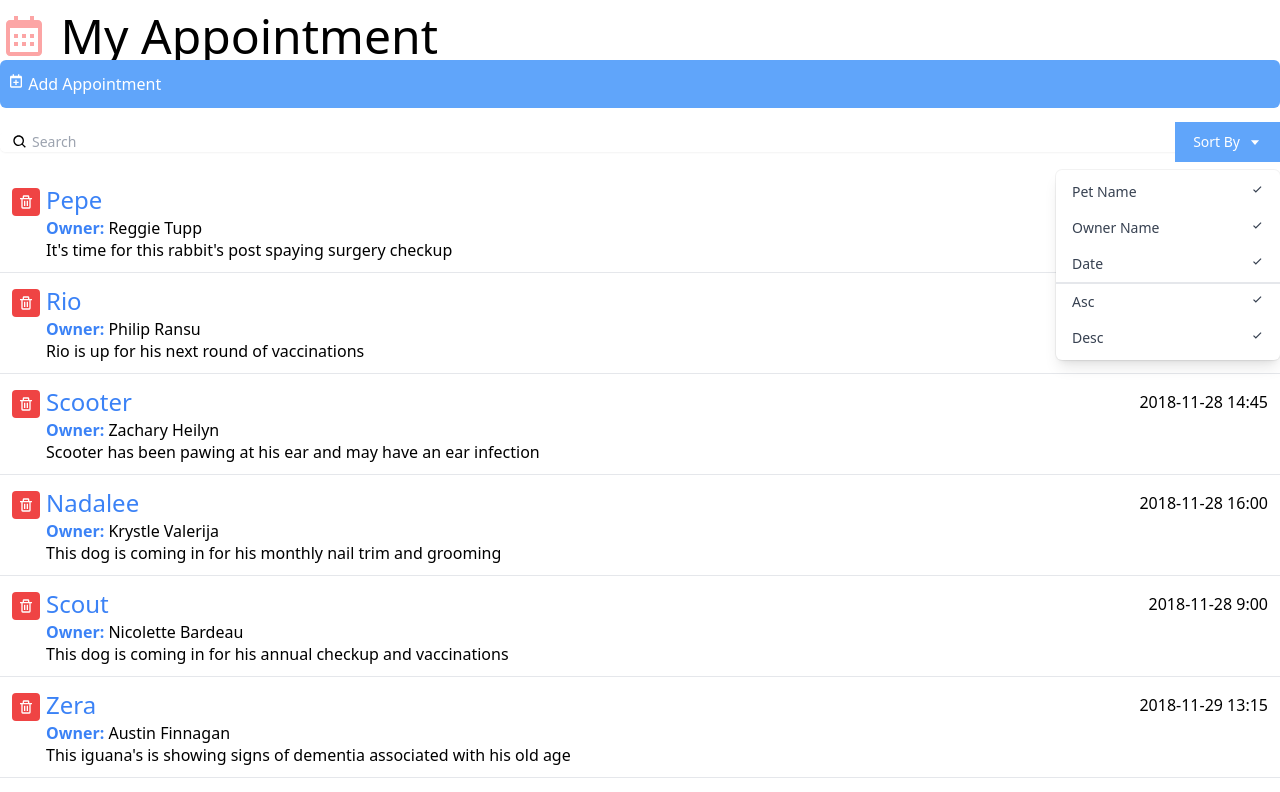
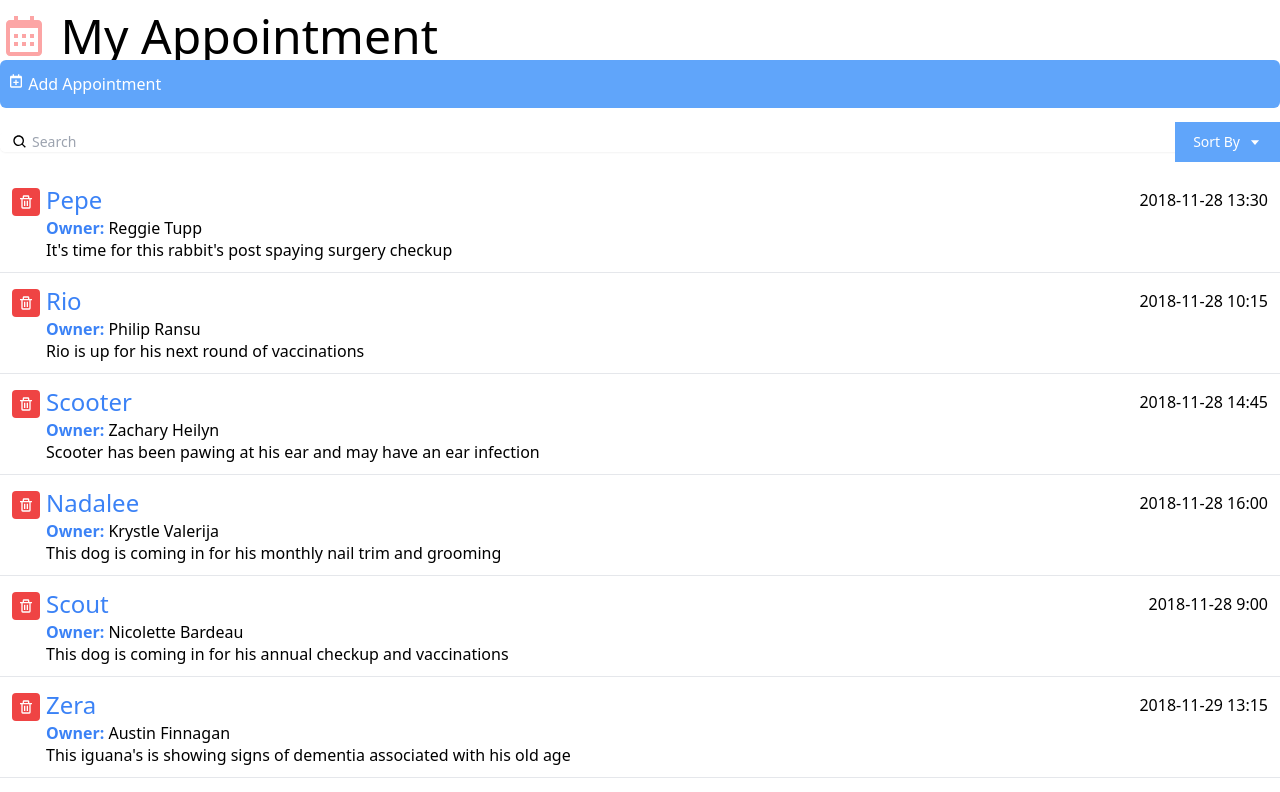
Before and after one commit to CarlSmoky/Appointment, a React (Create React App) app: page / in a window 1280 px wide. Shown: the top 792 px of the page. Built offline with nearby package versions, Linux system fonts and the light colour scheme.

Commit message:
Add toggleSort

```diff
--- a/src/components/Search.js
+++ b/src/components/Search.js
@@ -1,8 +1,12 @@
-import React from 'react'
-import {BiSearch, BiCaretDown, BiCheck} from "react-icons/bi";
+import React, { useState } from 'react'
+import { BiSearch, BiCaretDown, BiCheck } from "react-icons/bi";
 
 
-const DropDown = () => {
+
+const DropDown = ({ toggle }) => {
+  if (!toggle) {
+    return null;
+  }
   return (
     <div className="origin-top-right absolute right-0 mt-2 w-56
       rounded-md shadow-lg bg-white ring-1 ring-black ring-opacity-5">
@@ -29,6 +33,8 @@ const DropDown = () => {
 
 
 export const Search = () => {
+  let [toggleSort, setToggleSort] = useState(false)
+
   return (
     <div className="py-5">
       <div className="mt-1 relative rounded-md shadow-sm">
@@ -41,10 +47,11 @@ export const Search = () => {
         <div className="absolute inset-y-0 right-0 flex items-center">
           <div>
             <button type="button"
+              onClick={() => { setToggleSort(!toggleSort) }}
               className="justify-center px-4 py-2 bg-blue-400 border-2 border-blue-400 text-sm text-white hover:bg-blue-700 focus:outline-none focus:ring-2 focus:ring-offset-2 flex items-center" id="options-menu" aria-haspopup="true" aria-expanded="true">
               Sort By <BiCaretDown className="ml-2" />
             </button>
-            <DropDown />
+            <DropDown toggle={toggleSort}/>
           </div>
         </div>
       </div>
```
